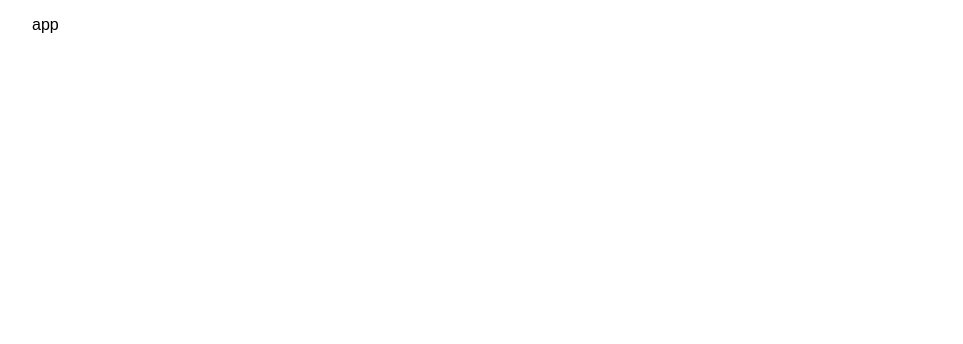
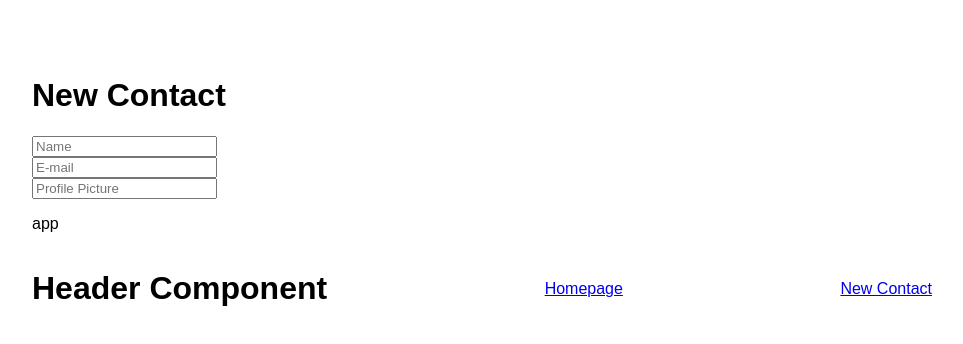
Before and after one commit to ga-wdi-exercises/checkpoint-react, a React (Create React App) app: page /new-contact in a window 1280 px wide. Shown: the top 344 px of the page, without its empty margins (158-1121 px from the left). Built offline with nearby package versions, Linux system fonts and the light colour scheme.

Commit message:
checkpoint: I cant' get any test to pass

```diff
--- a/src/components/App/App.js
+++ b/src/components/App/App.js
@@ -1,11 +1,40 @@
-import React, { Component } from 'react';
+import React, { Component } from 'react'
+// import contacts from '../../src/contacts.json'
+import Header from '../Header/Header'
+import { Route } from 'react-router-dom'
+import ContactList from '../ContactList/ContactList'
+import NewContact from '../NewContact/NewContact'
+
+let Contacts = [
+  {
+    name: "Tweety",
+    email: "tweety@gmail.com",
+    profile_picture: "https://upload.wikimedia.org/wikipedia/en/0/02/Tweety.svg"
+  }
+]
 
 class App extends Component {
-  render() {
-    return <div className="App">
-        <p>app</p>
-      </div>;
+  constructor (props) {
+    super(props)
+    this.state = {
+      contacts: Contacts
+    }
+  }
+  render () {
+    return <div className='App'>
+      <Route
+        path='/'
+        component={ContactList}
+      />
+
+      <Route
+        path='/new-contact'
+        component={NewContact}
+      />
+      <p>app</p>
+      <Header />
+    </div>
   }
 }
 
-export default App;
+export default App
--- /dev/null
+++ b/src/components/Contact/Contact.js
@@ -0,0 +1,16 @@
+import React, { Component } from 'react'
+
+class Contact extends Component {
+  render () {
+    return (
+      <div className='contact'>
+        <img />
+        <h3 />
+        <h4 />
+
+      </div>
+    )
+  }
+}
+
+export default Contact
--- /dev/null
+++ b/src/components/ContactList/ContactList.js
@@ -0,0 +1,16 @@
+import React, { Component } from 'react'
+import Contact from '../Contact/Contact'
+
+class ContactList extends Component {
+  render () {
+    return (
+      <div className='contact-list'>
+
+        <Contact contacts={this.props.contacts} />
+
+      </div>
+    )
+    }
+}
+
+export default ContactList
--- /dev/null
+++ b/src/components/Header/Header.js
@@ -0,0 +1,18 @@
+import React, { Component } from 'react'
+import {Route, Link} from 'react-router-dom'
+
+class Header extends Component {
+  render () {
+    return (
+      <div>
+        <header>
+          <h1> Header Component</h1>
+          <Link to='/'>Homepage</Link>
+          <Link to='/new-contact'>New Contact</Link>
+        </header>
+      </div>
+    )
+    }
+}
+
+export default Header
--- /dev/null
+++ b/src/components/NewContact/NewContact.js
@@ -0,0 +1,20 @@
+import React, { Component } from 'react'
+
+class NewContact extends Component {
+  render () {
+    return (
+      <div>
+        <h1>New Contact </h1>
+        <form>
+          <input type='text' name='name'placeholder='Name' /> <br />
+          <input type='email' name='email'placeholder='E-mail' /> <br />
+          <input type='text' name='profile_picture'placeholder='Profile Picture' /> <br />
+
+        </form>
+
+      </div>
+    )
+  }
+}
+
+export default NewContact
--- a/src/contacts.json
+++ b/src/contacts.json
@@ -51,5 +51,11 @@
     "name": "Wile E. Cayote",
     "email": "wile_e@gmail.com",
     "profile_picture": "https://upload.wikimedia.org/wikipedia/en/3/3c/Wile_E._Coyote.svg"
+  },
+
+  {
+   "name": "Tweety",
+    "email": "tweety@gmail.com",
+    "profile_picture": "https://upload.wikimedia.org/wikipedia/en/0/02/Tweety.svg"
   }
 ]
--- a/src/index.js
+++ b/src/index.js
@@ -1,8 +1,14 @@
-import React from 'react';
-import ReactDOM from 'react-dom';
-import './styles/index.css';
-import App from './components/App/App';
+import React from 'react'
+import ReactDOM from 'react-dom'
+import './styles/index.css'
+import App from './components/App/App'
+import {BrowserRouter as Router} from 'react-router-dom'
+// import {Route} from 'react-router-dom'
 
-import contacts from "./contacts.json";
+import contacts from './contacts.json';
 
-ReactDOM.render(<App />, document.getElementById('root'));
+ReactDOM.render(
+  <Router>
+    <App />
+  </Router>,
+  document.getElementById('root'))
```
Also changed, not shown: 1 other file (tests, documents, lock files or other folders).
